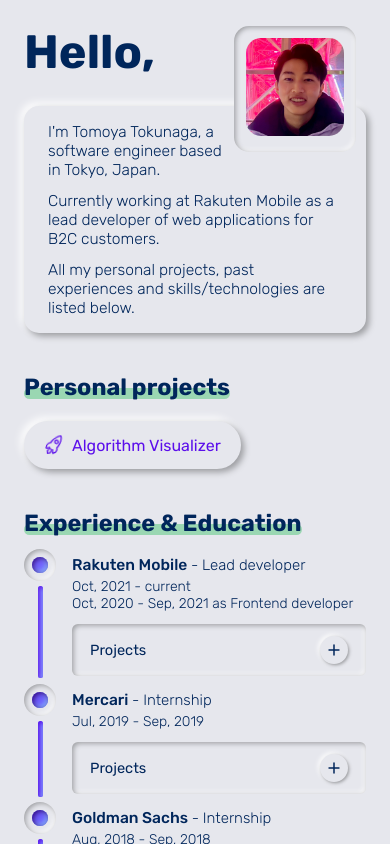
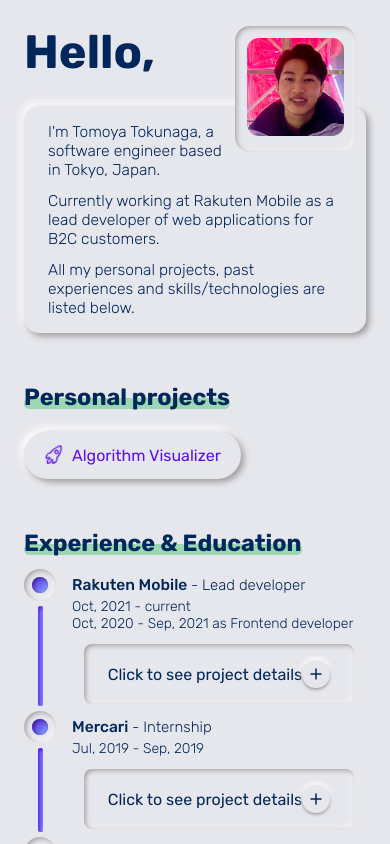
Before and after one commit to totokunaga/totokunaga-web, a Next.js app: page /me in a window 390 px wide. Shown: the top 844 px of the page. Built offline with nearby package versions, Linux system fonts and the light colour scheme.

Commit message:
added animations

```diff
--- a/src/components/common/Icon/Icon.tsx
+++ b/src/components/common/Icon/Icon.tsx
@@ -8,6 +8,7 @@
 import CloseIcon from "@assets/close.svg";
 import WarningIcon from "@assets/warning.svg";
 import ShuffleIcon from "@assets/shuffle.svg";
+
 import { CSSStyle } from "@utils/types";
 
 type IconType =
--- a/src/components/common/Modal/Modal.tsx
+++ b/src/components/common/Modal/Modal.tsx
@@ -1,5 +1,7 @@
-import { ReactNode } from "react";
+import { ReactNode, useMemo } from "react";
 import style from "./modal.module.scss";
+import neumorphic from "@styles/neumorphic.module.scss";
+import { Icon } from "../Icon";
 
 export type ModalProp = {
   isShown: boolean;
@@ -8,12 +10,39 @@
 };
 
 export const Modal: React.FC<ModalProp> = ({ isShown, onClose, children }) => {
+  const modalClassName = useMemo(() => {
+    const classes = [style.modal];
+    if (!isShown) classes.push(style.hidden);
+
+    return classes.join(" ");
+  }, [isShown]);
+
+  const modalContentClassName = useMemo(() => {
+    const classes = [style.modal_content];
+    if (!isShown) classes.push(style.hidden);
+
+    return classes.join(" ");
+  }, [isShown]);
+
   return (
-    <div
-      className={`${style.modal} ${!isShown && style.hidden}`}
-      onClick={onClose}
-    >
-      <div className={style.modal_content} onClick={(e) => e.stopPropagation()}>
+    <div className={modalClassName} onClick={onClose}>
+      <div
+        className={modalContentClassName}
+        onClick={(e) => e.stopPropagation()}
+      >
+        <div
+          className={`${neumorphic.root} ${neumorphic.icon}`}
+          onClick={onClose}
+          style={{
+            position: "absolute",
+            top: 8,
+            right: 8,
+            borderRadius: 50,
+            cursor: "pointer",
+          }}
+        >
+          <Icon icon={"close"} width={20} height={20} fill={"#6a6b6d"} />
+        </div>
         {children}
       </div>
     </div>
--- a/src/components/common/Modal/modal.module.scss
+++ b/src/components/common/Modal/modal.module.scss
@@ -11,32 +11,33 @@
   justify-content: center;
   opacity: 1;
   pointer-events: visible;
-  transition: all 0.15s ease-in-out;
+  transition: all 0.3s ease-in-out;
   z-index: 5;
-}
-.modal.hidden {
-  opacity: 0;
-  pointer-events: none;
-  transition: all 0.3s ease-in-out;
+
+  &.hidden {
+    opacity: 0;
+    pointer-events: none;
+  }
 }
 
 .modal_content {
-  width: 55vw;
+  width: 90vw;
   max-width: 960px;
+  max-height: 80vh;
   background-color: var(--greyLight-1);
   border: solid 1px var(--greyLight-1);
-  border-radius: 5px;
-  padding: 24px;
+  border-radius: 10px;
+  padding: min(7.5vw, 32px);
   box-shadow: 10px 14px 33px 6px rgba(80, 80, 80, 0.35);
-}
+  overflow-y: auto;
+  position: relative;
+  opacity: 1;
+  transition: all 0.3s ease-in-out;
+  transform: scale(1, 1);
 
-@media (max-width: 960px) {
-  .modal_content {
-    width: 70vw;
+  &.hidden {
+    opacity: 0;
+    pointer-events: none;
+    transform: scale(0, 0);
   }
 }
-@media (max-width: 520px) {
-  .modal_content {
-    width: 90vw;
-  }
-}
--- a/src/components/me/Experience.tsx
+++ b/src/components/me/Experience.tsx
@@ -1,4 +1,6 @@
-import { Accordion } from "@components/common/Accordion";
+import { Icon, Modal } from "@components/common";
+import { Fragment, useCallback, useMemo, useState } from "react";
+import neumorphic from "@styles/neumorphic.module.scss";
 
 export type ExperienceProp = {
   entityName: string;
@@ -15,10 +17,19 @@
   title,
   periods,
   explanations,
-  accordionTitle,
-  onResize,
   componentId,
 }) => {
+  const [isDetailsShown, setDetailsShown] = useState(false);
+
+  const projectDetailsClassName = useMemo(() => {
+    const classes = [neumorphic.root, neumorphic.down];
+    return classes.join(" ");
+  }, []);
+
+  const onClickProjectDetails = useCallback(() => {
+    setDetailsShown(!isDetailsShown);
+  }, [isDetailsShown]);
+
   return (
     <div id={componentId}>
       <div style={{ margin: "6px 0px 4px 0px" }}>
@@ -34,32 +45,53 @@
           </div>
         ))}
       </div>
-      {accordionTitle && explanations && (
-        <div style={{ marginBottom: 8 }}>
-          <Accordion
-            name={accordionTitle}
-            componentId={entityName + title}
-            onResize={onResize}
+
+      {explanations && (
+        <>
+          <div
+            className={projectDetailsClassName}
+            onClick={onClickProjectDetails}
+            style={{
+              cursor: "pointer",
+              display: "flex",
+              alignItems: "center",
+              borderRadius: 8,
+            }}
           >
-            {explanations.map(({ subtitle, content }, i) => (
-              <div key={i}>
-                <p
-                  style={{
-                    fontWeight: 500,
-                    marginBottom: 10,
-                    fontSize: "max(min(3.7vw, 16px), 14px)",
-                  }}
-                >
-                  {subtitle}
-                </p>
-                <p style={{ fontSize: "max(min(3.75vw, 16px), 14px)" }}>
-                  {content}
-                </p>
-              </div>
-            ))}
-          </Accordion>
-        </div>
+            <div style={{ flex: 1 }}>
+              <span>Click to see project details</span>
+            </div>
+            <div
+              className={`${neumorphic.root} ${neumorphic.icon}`}
+              style={{ transform: "rotate(45deg)" }}
+            >
+              <Icon icon={"close"} width={16} height={16} />
+            </div>
+          </div>
+
+          <Modal
+            isShown={isDetailsShown}
+            onClose={() => setDetailsShown(false)}
+          >
+            <ExperienceModalContent explanations={explanations} />
+          </Modal>
+        </>
       )}
     </div>
   );
 };
+
+const ExperienceModalContent: React.FC<Partial<ExperienceProp>> = ({
+  explanations,
+}) => {
+  return (
+    <>
+      {explanations?.map(({ subtitle, content }, i) => (
+        <Fragment key={i}>
+          <h4 style={{ marginBottom: 24 }}>{subtitle}</h4>
+          <p>{content}</p>
+        </Fragment>
+      ))}
+    </>
+  );
+};
--- a/src/pages/me/index.tsx
+++ b/src/pages/me/index.tsx
@@ -7,8 +7,7 @@
 import { useRouter } from "next/router";
 import { Experience } from "@components/me";
 import { meTexts } from "@utils/constants";
-import { useWindowSize } from "@utils/hooks";
-import { useEffect, useState } from "react";
+import { useMemo } from "react";
 
 const neumorphicDown = [neumorphic.root, neumorphic.down].join(" ");
 
@@ -17,25 +16,21 @@
 
 const Index = () => {
   const router = useRouter();
-  const { width } = useWindowSize();
-  const [profileSize, setProfileSize] = useState(0);
 
-  useEffect(() => {
-    if (width) {
-      setProfileSize(Math.min(Math.round(width / 4), 126));
-    }
-  }, [width]);
+  const introductionClassName = useMemo(() => {
+    const classes = [
+      neumorphic.root,
+      neumorphic.paragraph,
+      meStyle.profile_description_wrapper,
+    ];
+    return classes.join(" ");
+  }, []);
 
   return (
     <>
       <MyHead {...root} />
-      <div
-        style={{
-          display: "flex",
-          justifyContent: "center",
-        }}
-      >
-        <div style={{ padding: 24, maxWidth: 900 }}>
+      <div style={{ display: "flex", justifyContent: "center" }}>
+        <div style={{ padding: 24 }}>
           <h1 className={style.font} style={{ marginBottom: 16 }}>
             Hello,
           </h1>
@@ -45,16 +40,12 @@
                 <img
                   alt={"profile"}
                   src={"/profile.jpg"}
-                  width={profileSize}
-                  height={profileSize}
+                  className={meStyle.profile_image}
                   draggable={false}
-                  style={{ borderRadius: 15 }}
                 />
               </div>
             </div>
-            <div
-              className={`${neumorphic.root} ${neumorphic.paragraph} ${meStyle.profile_description_wrapper}`}
-            >
+            <div className={introductionClassName}>
               <div className={meStyle.profile_description_float} />
               {introduction.map((text, i) => (
                 <p
@@ -69,7 +60,7 @@
             </div>
           </div>
 
-          <div style={{ marginBottom: 40 }}>
+          <div style={{ marginBottom: 50 }}>
             <div style={{ display: "flex" }}>
               <h3 className={textStyle.underline} style={{ marginBottom: 20 }}>
                 Personal projects
@@ -93,7 +84,7 @@
             </div>
           </div>
 
-          <div style={{ marginBottom: 40 }}>
+          <div style={{ marginBottom: 50 }}>
             <div style={{ display: "flex" }}>
               <h3 className={textStyle.underline} style={{ marginBottom: 12 }}>
                 Experience & Education
--- a/src/pages/me/me.module.scss
+++ b/src/pages/me/me.module.scss
@@ -1,3 +1,9 @@
+.profile_image {
+  width: min(25vw, 126px);
+  height: min(25vw, 126px);
+  border-radius: min(3vw, 15px);
+}
+
 .profile_image_wrapper {
   display: flex;
   align-items: center;
@@ -18,10 +24,10 @@
 
 .profile_description_wrapper {
   max-width: 650px;
-  margin: 20px 0px 40px 0px;
+  margin: 20px 0px 50px 0px;
 
   @media (max-width: 520px) {
-    margin: 10px 0 40px 0;
+    margin-top: 10px;
   }
 }
 
--- a/src/utils/constants/pages/me/index.ts
+++ b/src/utils/constants/pages/me/index.ts
@@ -1,4 +1,6 @@
 import { ExperienceProp } from "@components/me";
+
+export const meRootId = "me-root";
 
 export const meTexts = {
   introduction: [
@@ -18,7 +20,7 @@
       explanations: [
         {
           subtitle: "#1. B2C ISP website",
-          content: "hello",
+          content: "Hello World",
         },
       ],
     },
```
